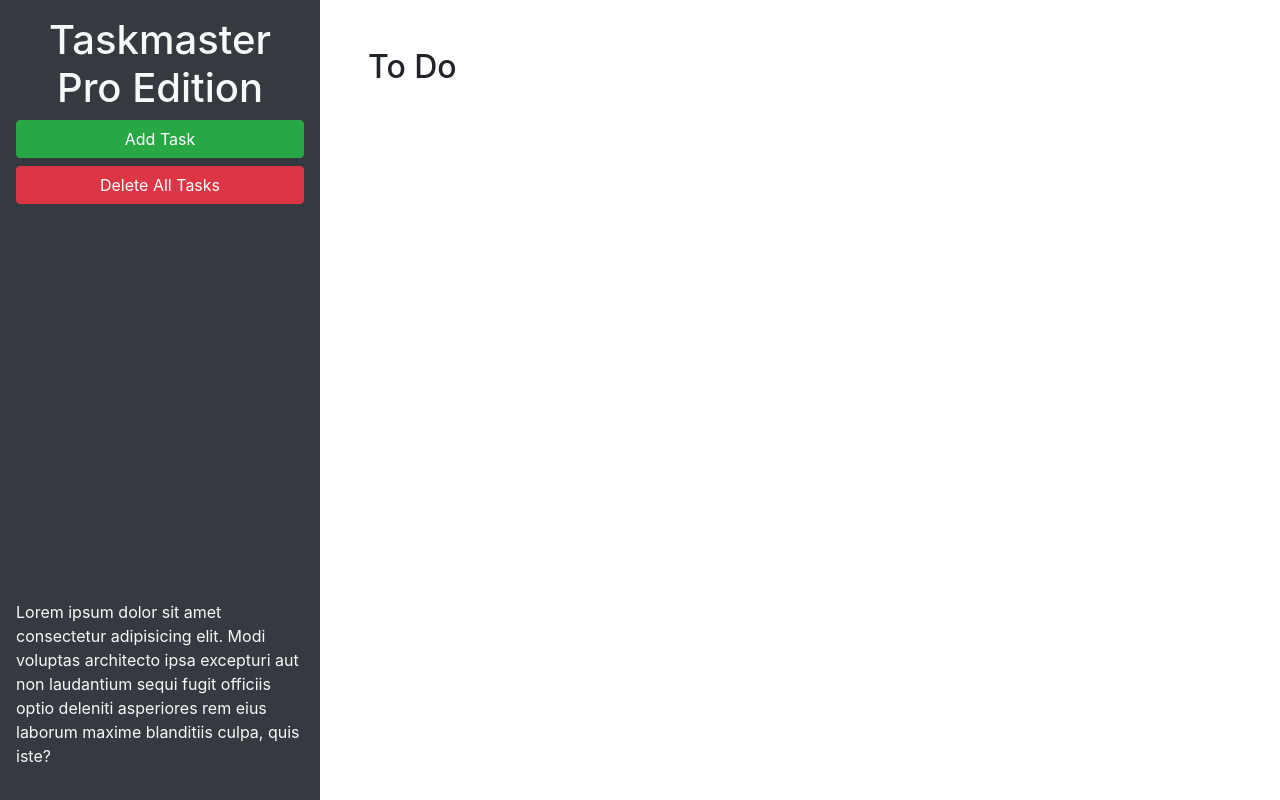
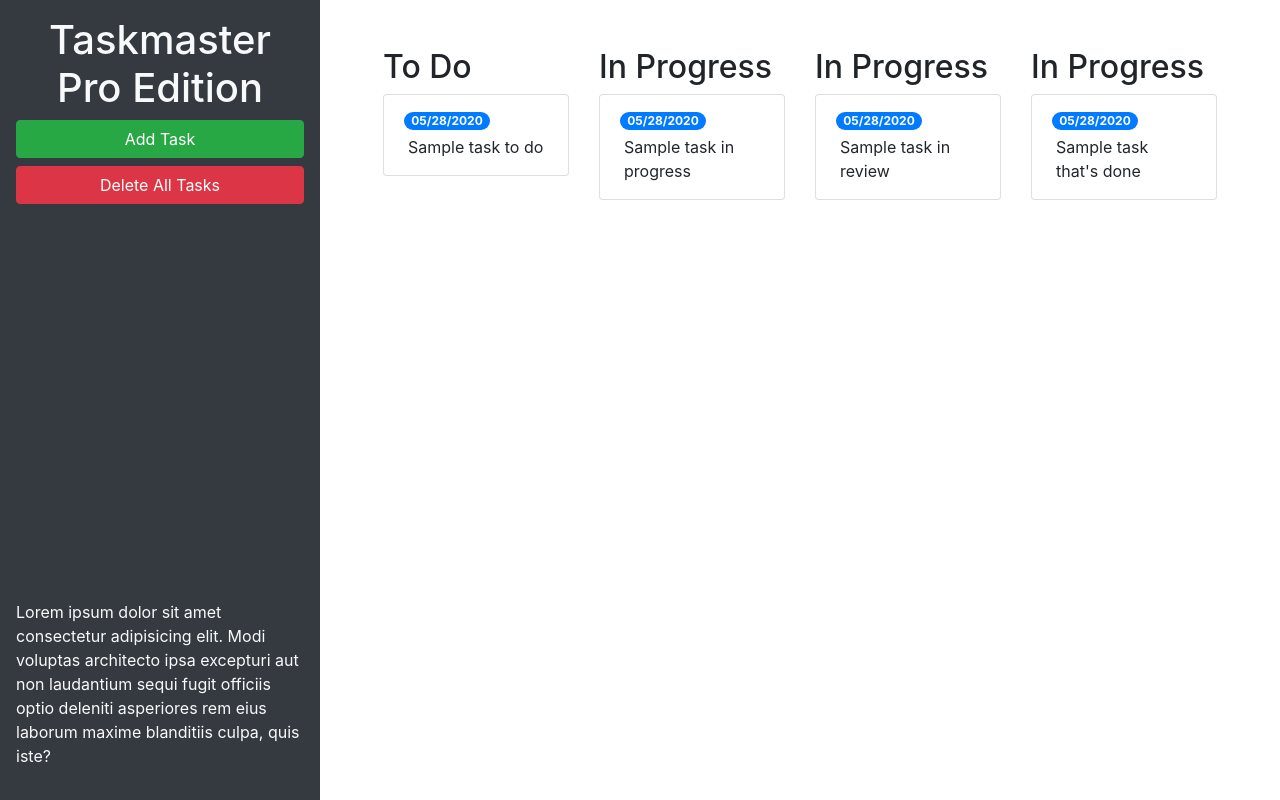
Before and after one commit to Evan-Wer/taskmaster-pro, a plain HTML site: page index.html in a window 1280 px wide. Drawn offline with nearby package versions, Linux system fonts and the light colour scheme.

Commit message:
added bootstrap flexible columns

```diff
--- a/assets/js/script.js
+++ b/assets/js/script.js
@@ -98,13 +98,14 @@ $("#task-form-modal .btn-primary").click(function() {
       var status = $(this)
         .closest(".list-group")
         .attr("id")
-        replace("list-", "");
+        .replace("list-", "");
 
       // get the task's position in the list of other li elements
       var index = $(this)
         .closest(".list-group-item")
         .index();
-        tasks[status][index].text;
+
+        tasks[status][index].text = text;
         saveTasks();
 
         //recreate p element
--- a/index.html
+++ b/index.html
@@ -24,9 +24,51 @@
       </p>
     </header>
     <main class="col-12 col-lg-9">
-      <div class="m-5">
-        <h2>To Do</h2>
-        <ul id="list-toDo" class="list-group"> </ul>
+      <div class="m-5 row justify-content-around">
+        <!--todo start-->
+        <div class="col-12 col-md-6 col-xl-3 mb-3">
+          <h2>To Do</h2>
+          <ul id="list-toDo" class="list-group">
+            <li class="list-group-item">
+              <span class="badge badge-primary badge-pill">05/28/2020</span>
+              <p class="m-1">Sample task to do</p>
+            </li>
+          </ul>
+        </div>
+        <!--todo end-->
+        <!--in progress start-->
+        <div class="col-12 col-md-6 col-xl-3 mb-3">
+          <h2>In Progress</h2>
+          <ul id="list-inProgress" class="list-group">
+            <li class="list-group-item">
+              <span class="badge badge-primary badge-pill">05/28/2020</span>
+              <p class="m-1">Sample task in progress</p>
+            </li>
+          </ul>
+        </div>
+        <!--in progress end-->
+        <!--in review start-->
+        <div class="col-12 col-md-6 col-xl-3 mb-3">
+          <h2>In Progress</h2>
+          <ul id="list-inReview" class="list-group">
+            <li class="list-group-item">
+              <span class="badge badge-primary badge-pill">05/28/2020</span>
+              <p class="m-1">Sample task in review</p>
+            </li>
+          </ul>
+        </div>
+        <!--in review end-->
+        <!--task done start-->
+        <div class="col-12 col-md-6 col-xl-3 mb-3">
+          <h2>In Progress</h2>
+          <ul id="list-done" class="list-group">
+            <li class="list-group-item">
+              <span class="badge badge-primary badge-pill">05/28/2020</span>
+              <p class="m-1">Sample task that's done</p>
+            </li>
+          </ul>
+        </div>
+        <!--task done end-->
       </div>
     </main>
   </div>
```
